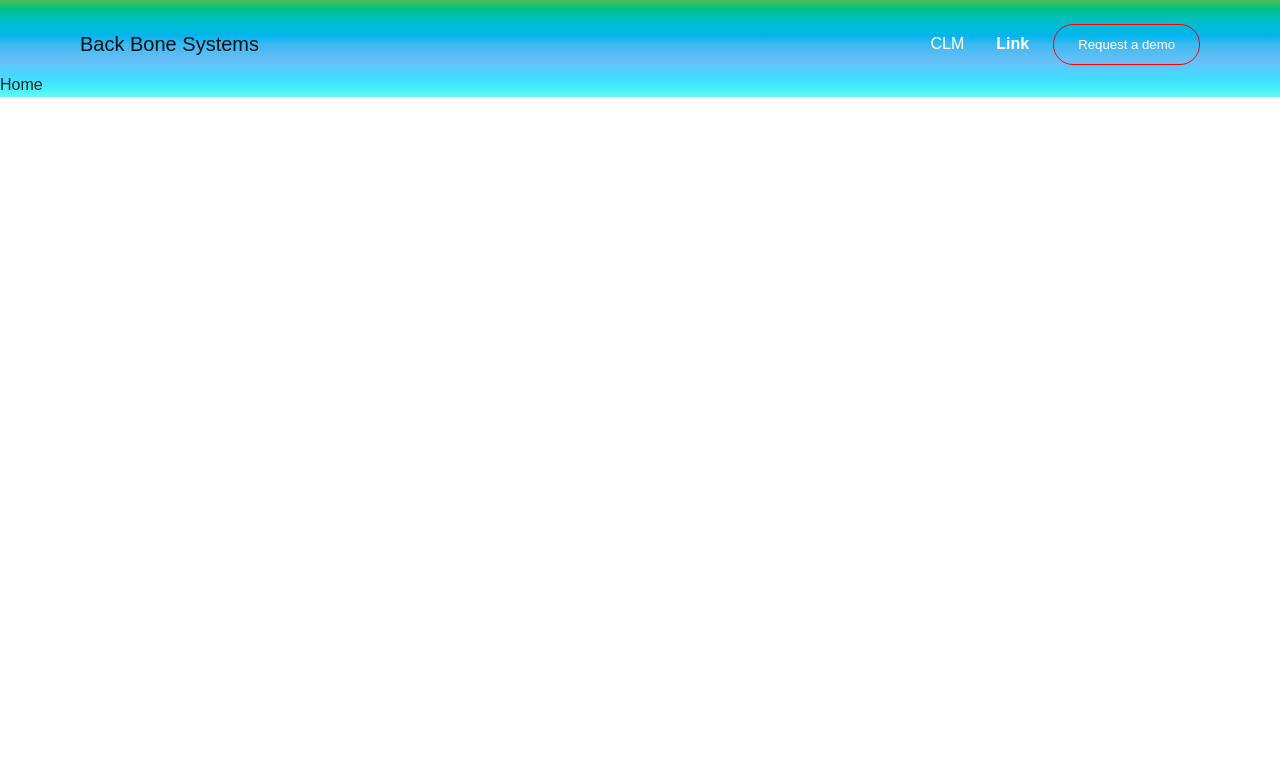
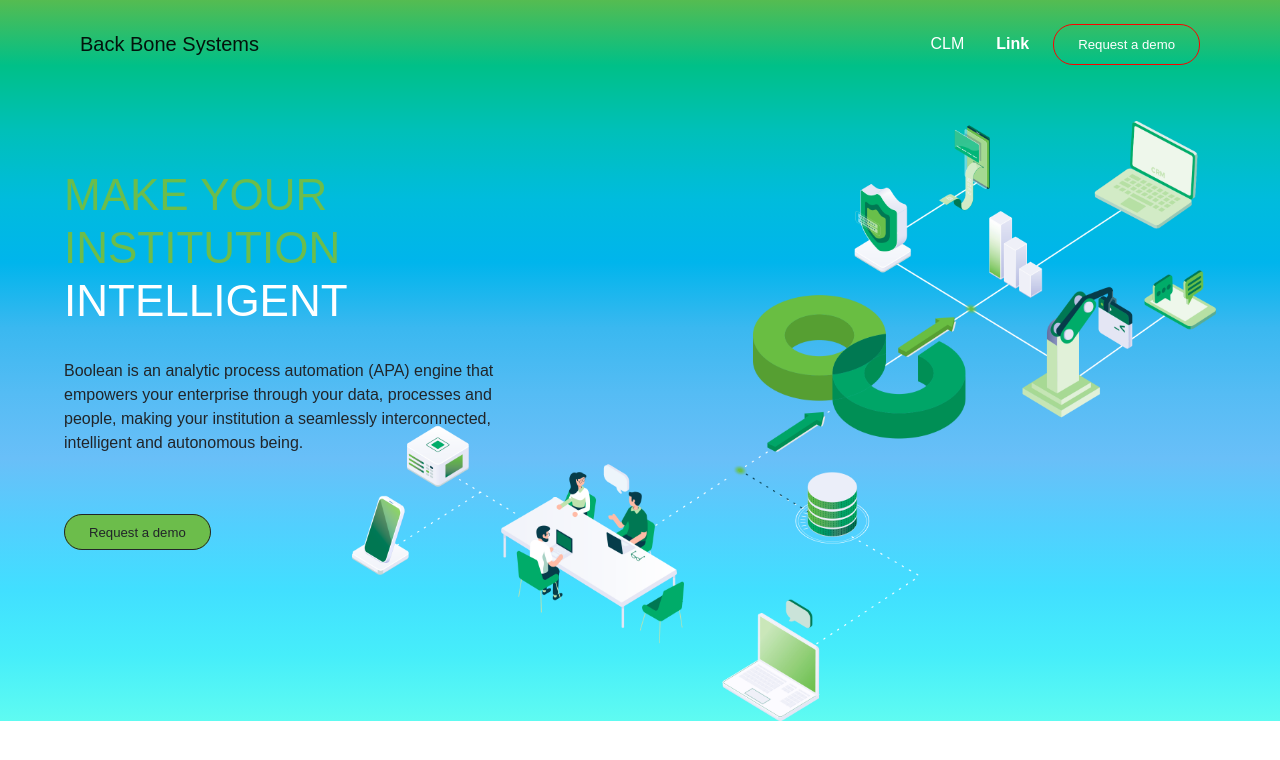
Before and after one commit to dokodeko/backbone, a Next.js app: page / in a window 1280 px wide. Shown: the top 760 px of the page. Built offline with nearby package versions, Linux system fonts and the light colour scheme.

Commit message:
completando Hero de index

```diff
--- /dev/null
+++ b/components/paginas/HeroIndex.jsx
@@ -0,0 +1,22 @@
+import Boton from "../ui/Boton";
+import style from "./HeroIndex.module.css";
+const HeroIndex = () => {
+  return (
+    <section className={`contenedor flex_box ${style.fondo}`} id="hero_index">
+      <div className={style.cont_izquierda}>
+        <h1 className="colorVerde">
+          MAKE YOUR INSTITUTION
+          <br /> <span className="colorBlanco">INTELLIGENT</span>
+        </h1>
+        <p>
+          Boolean is an analytic process automation (APA) engine that empowers
+          your enterprise through your data, processes and people, making your
+          institution a seamlessly interconnected, intelligent and autonomous
+          being.
+        </p>
+        <Boton texto="Request a demo" color={style.boton} />
+      </div>
+    </section>
+  );
+};
+export default HeroIndex;
--- /dev/null
+++ b/components/paginas/HeroIndex.module.css
@@ -0,0 +1,22 @@
+.cont_izquierda {
+  width: 40%;
+}
+.fondo {
+  background-image: url("/png/hero_index.png");
+  background-size: 75% 100%;
+  background-position: right;
+  background-repeat: no-repeat;
+  margin-top: 3rem;
+  height: 600px;
+}
+.cont_izquierda h1 {
+  margin-top: 3rem;
+  font-size: 2.75rem;
+}
+.cont_izquierda p {
+  margin-top: 2rem;
+  margin-bottom: 4rem;
+}
+.boton {
+  background-color: var(--verde);
+}
--- a/pages/index.jsx
+++ b/pages/index.jsx
@@ -1,9 +1,10 @@
 import Layout from "../components/layout/Layout";
+import HeroIndex from "../components/paginas/HeroIndex";
 
 export default function Home() {
   return (
     <Layout>
-      <div className="color">Home</div>
+      <HeroIndex />
     </Layout>
   );
 }
--- a/styles/globals.css
+++ b/styles/globals.css
@@ -52,3 +52,16 @@
   margin-left: auto;
   margin-right: auto;
 }
+.titulo {
+  font-weight: 700;
+}
+.colorBlanco {
+  color: #fff;
+}
+.colorVerde {
+  color: var(--verde);
+}
+.flex_box {
+  display: flex;
+  flex-wrap: wrap;
+}
```
Also changed, not shown: public/png/hero_index.png (added).
